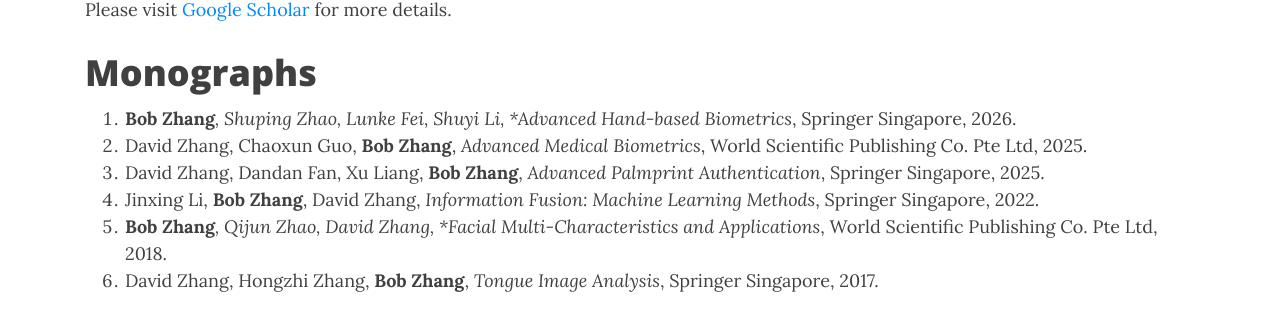
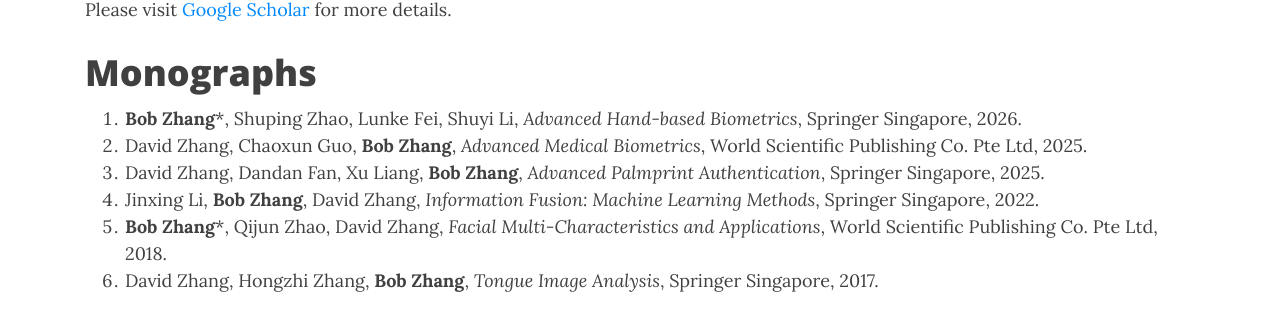
Before and after one commit to pamigroup/pamigroup.github.io, a Jekyll site: the page built from pages/publications.md, in a window 1280 px wide and 900 px high. Shown: the part 180-493 px from the top of the window. Built offline with Jekyll 4.4.1, drawn with Linux system fonts in a browser that asks for light colours; nearby versions of some CDN libraries.

```diff
--- a/pages/publications.md
+++ b/pages/publications.md
@@ -10,12 +10,12 @@ Please visit [Google Scholar](https://scholar.google.com/citations?hl=en&user=dl
 
 # Monographs
 
-1. **Bob Zhang***, Shuping Zhao, Lunke Fei, Shuyi Li, *Advanced Hand-based Biometrics*, Springer Singapore, 2026.
-2. David Zhang, Chaoxun Guo, **Bob Zhang**, *Advanced Medical Biometrics*, World Scientific Publishing Co. Pte Ltd, 2025.
-3. David Zhang, Dandan Fan, Xu Liang, **Bob Zhang**, *Advanced Palmprint Authentication*, Springer Singapore, 2025.
-4. Jinxing Li, **Bob Zhang**, David Zhang, *Information Fusion: Machine Learning Methods*, Springer Singapore, 2022.
-5. **Bob Zhang***, Qijun Zhao, David Zhang, *Facial Multi-Characteristics and Applications*, World Scientific Publishing Co. Pte Ltd, 2018.
-6. David Zhang, Hongzhi Zhang, **Bob Zhang**, *Tongue Image Analysis*, Springer Singapore, 2017.
+1. **Bob Zhang***, Shuping Zhao, Lunke Fei, Shuyi Li, _Advanced Hand-based Biometrics_, Springer Singapore, 2026.
+2. David Zhang, Chaoxun Guo, **Bob Zhang**, _Advanced Medical Biometrics_, World Scientific Publishing Co. Pte Ltd, 2025.
+3. David Zhang, Dandan Fan, Xu Liang, **Bob Zhang**, _Advanced Palmprint Authentication_, Springer Singapore, 2025.
+4. Jinxing Li, **Bob Zhang**, David Zhang, _Information Fusion: Machine Learning Methods_, Springer Singapore, 2022.
+5. **Bob Zhang***, Qijun Zhao, David Zhang, _Facial Multi-Characteristics and Applications_, World Scientific Publishing Co. Pte Ltd, 2018.
+6. David Zhang, Hongzhi Zhang, **Bob Zhang**, _Tongue Image Analysis_, Springer Singapore, 2017.
 
 
 # Journal Publications
```
